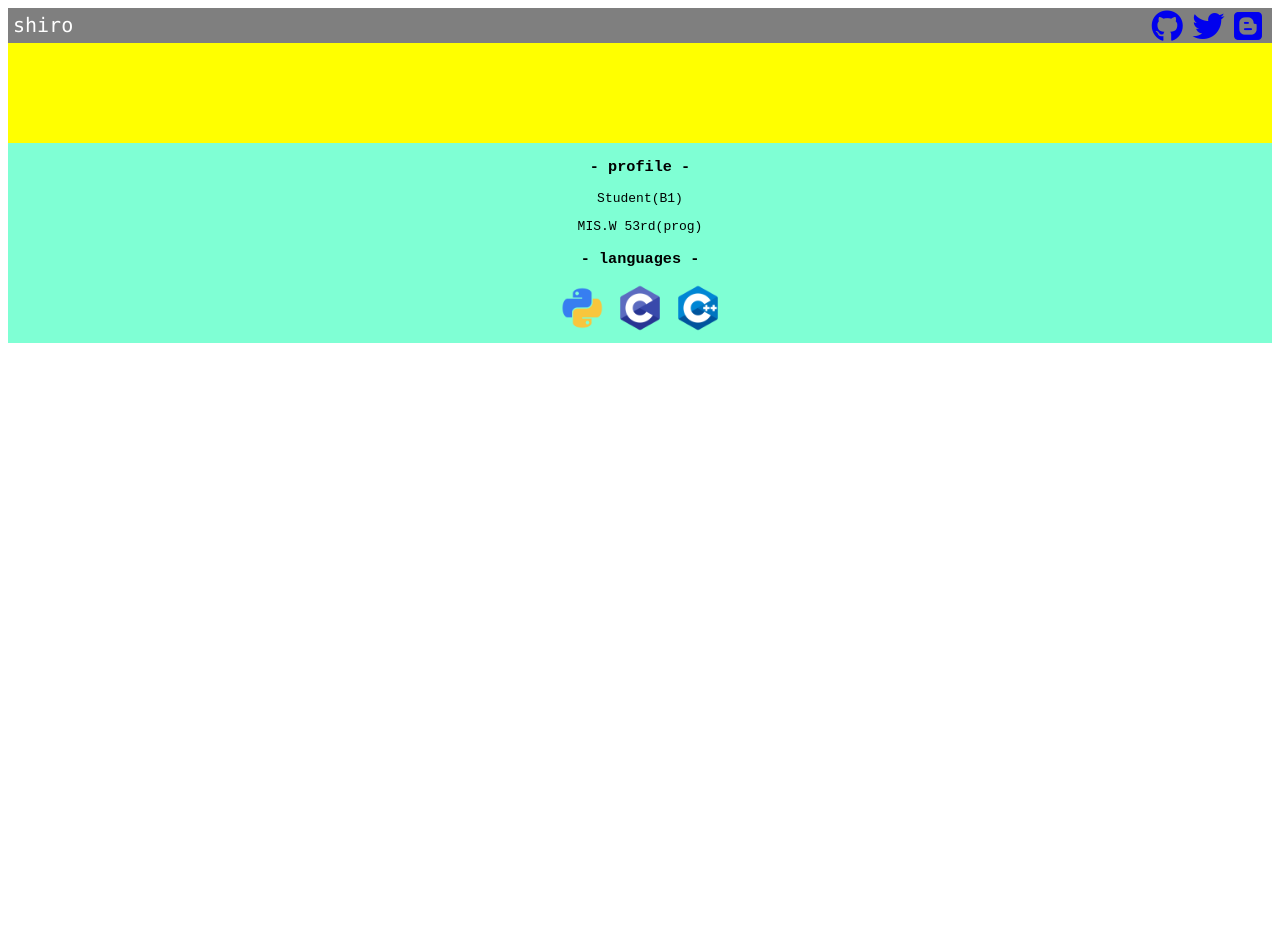
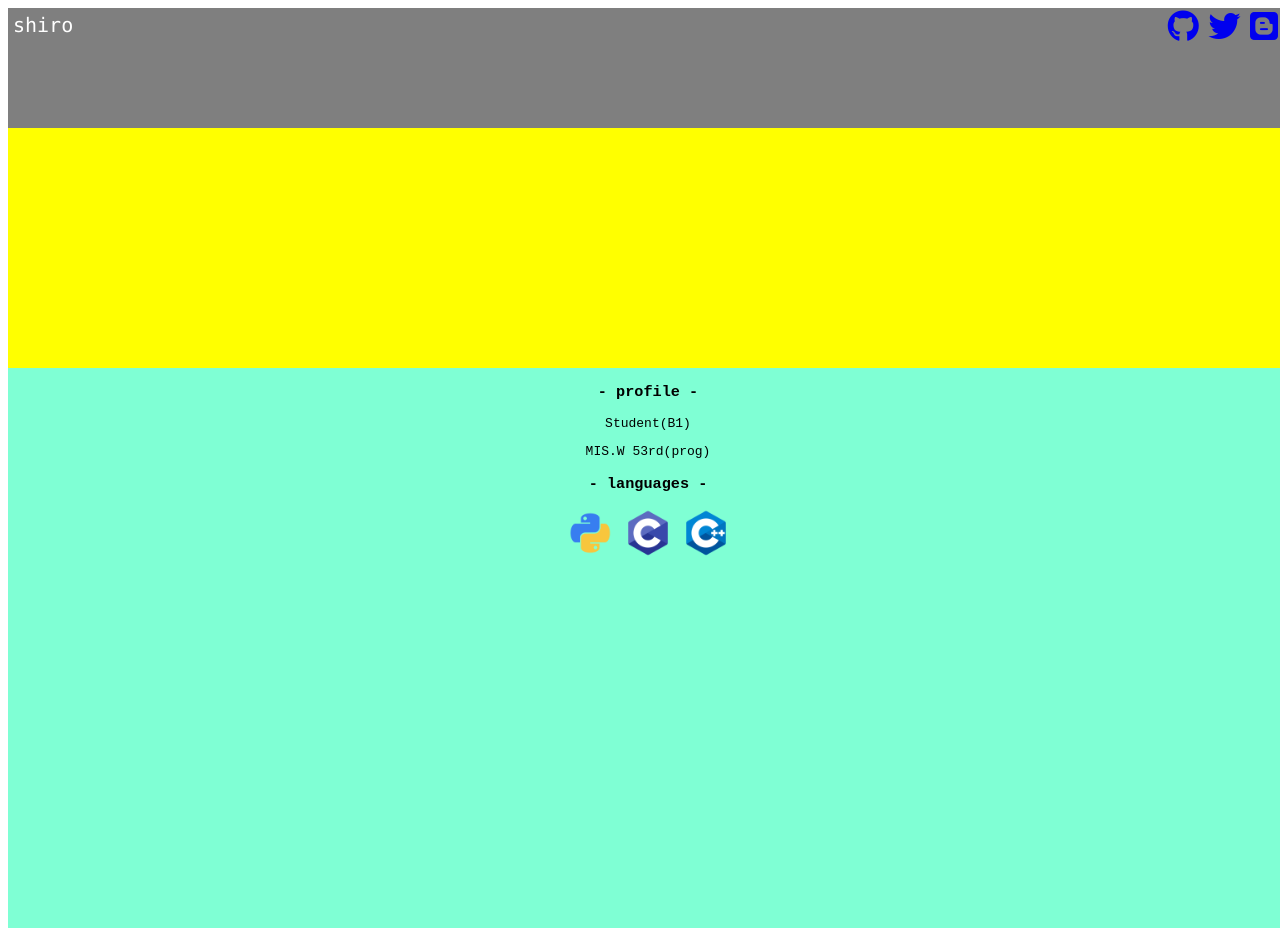
Before and after one commit to siro53/siro53.github.io, a plain HTML site: page index.html in a window 1280 px wide. Before the commit the page ends 800 px from the top, so only its background shows below. Drawn offline with Linux system fonts and the light colour scheme.

Commit message:
1/4 updated 3

```diff
--- a/stylesheet.css
+++ b/stylesheet.css
@@ -1,10 +1,10 @@
-header{
-
-    width: 100%;
-    height: 35px;
+body header{
+    width: 100vw;
+    height: 15vh;
     background-color:rgba(0, 0, 0, 0.5);
     color: white;
     font-family: 'Lucida Console';
+    z-index: 10;
 }
 
 .logo{
@@ -19,24 +19,27 @@ header{
     padding: 2px 10px;
 }
 
-main{
-    width: 100%;
-    height: 300px;
+body main{
+    width: 100vw;
+    height: 100vh;
     background-color: aquamarine;
     font-family: monospace;
+    z-index: 0;
 }
 
 .icon{
-    width: 100%;
-    height: 100px;
+    width: 100vw;
+    height: 30vh;
     background-color: yellow;
+    z-index: 1;
 }
 
 .contents{
-    width: 100%;
-    height: 150px;
+    width: 100vw;
+    height: 55vh;
     margin: auto;
     text-align: center;
+    z-index: 1;
 }
 
 .contents img{
```
Also changed, not shown: index.html (line endings or trailing spaces).
